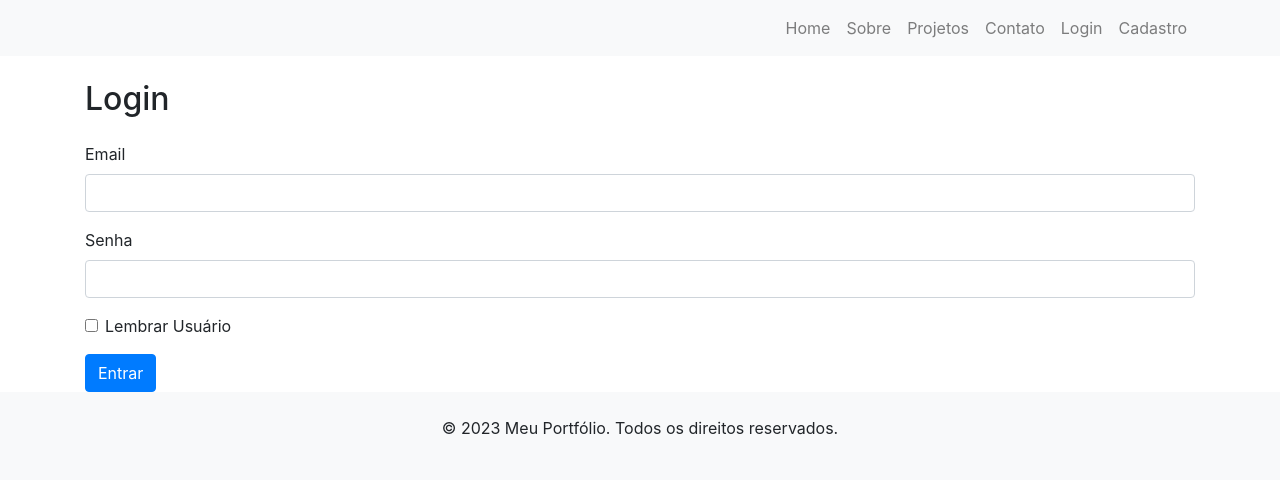
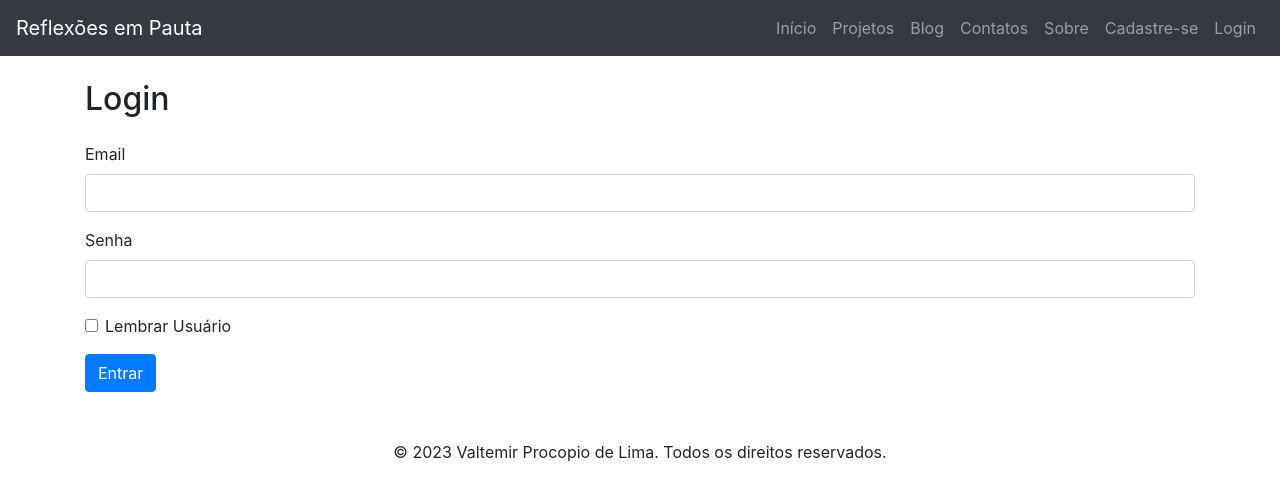
Before and after one commit to sssfilho/meuprojeto_now, a Flask app: page /login in a window 1280 px wide. Shown: the top 501 px of the page. Run offline with Flask 3, Linux system fonts and the light colour scheme; some libraries are stand-ins or nearby versions.

Commit message:
cript
cripto e banco de dados

```diff
--- a/app/__init__.py
+++ b/app/__init__.py
@@ -2,8 +2,11 @@ from flask import Flask
 from config import Config
 from flask_sqlalchemy import SQLAlchemy
 from flask_migrate import Migrate
+from flask_bcrypt import Bcrypt
 
 app = Flask(__name__)
+
+bcrypt = Bcrypt(app)
 
 app.config.from_object(Config)
 
--- a/app/routes.py
+++ b/app/routes.py
@@ -1,63 +1,42 @@
-from app import app, db
-from flask import render_template, url_for, flash, redirect, request, session
+from app import app , db, bcrypt
+from flask import render_template, url_for, request, flash, session, redirect
 from app.forms import Contato, Cadastro
 from app.models import ContatoModels, CadastroModel
+from flask_bcrypt import check_password_hash
+
 import time
 
+
 @app.route('/')
-@app.route('/index')
+def index():
+    return render_template('index.html',titulo = 'Página inicial')
 
-def index():
-    return render_template('index.html', title = 'Início')
+@app.route('/contatos', methods=['POST', 'GET'])
+def contatos():
 
+    formulario = Contato()
+    print('Acessou a rota contatos!')
+    if formulario.validate_on_submit():
+        flash('Seu cadastro foi enviado com sucesso!')
+        nome = formulario.nome.data
+        email = formulario.email.data
+        mensagem = formulario.mensagem.data
+
+        novo_contato = ContatoModels(nome=nome,email=email,mensagem=mensagem)
+        db.session.add(novo_contato)
+        db.session.commit()
+    return render_template('contatos.html', titulo = 'Contatos',formulario = formulario)
 @app.route('/sobre')
 def sobre():
-    return render_template('sobre.html', title = 'Sobre')
+    return render_template('sobre.html', titulo = 'Sobre')
 
-@app.route('/projeto', methods=['GET','POST'])
-def projeto():
-    return render_template('projeto.html', title='projeto')
+@app.route('/projetos')
+def projetos():
+    return render_template('projetos.html', titulo = 'Projetos' )
 
-
-@app.route('/contato', methods=['GET', 'POST'])
-def contato():
-    dados_formulario = None
-    formulario = Contato()
-    if formulario.validate_on_submit():
-        flash('SEU FORMULARIO FOI ENVIADO COM SUCESSO !!!')
-        nome = formulario.nome.data
-        email = formulario.email.data
-        telefone = formulario.telefone.data
-        conteudo = formulario.conteudo.data
-        novo_contato = ContatoModels(nome=nome, email=email, telefone=telefone, conteudo=conteudo)
-        db.session.add(novo_contato)
-        db.session.commit()
-
-
-
-    return render_template('contato.html', title='Contato', formulario = formulario, dados_formulario = dados_formulario)
-
-
-@app.route('/teste')
-def teste():
-    return render_template('teste.html')
-
-@app.route('/login', methods=['POST', 'GET'])
-def login():
-    if request.method == 'POST':
-        email = request.form.get('email')
-        senha = request.form.get('senha')
-        user = CadastroModel.query.filter_by(email = email, senha = senha).first()
-
-        if user and user.senha == senha:
-            session['user_id'] = user.id
-            flash('Seja bem vindo')
-            time.sleep(3)
-            return redirect(url_for('index'))
-        else:
-            flash('Senha ou email incorreto!')
-
-    return render_template('login.html')
+@app.route('/blog')
+def blog():
+    return render_template('blog.html', tituto = 'Blog')
 
 @app.route('/cadastro', methods=['POST', 'GET'])
 def cadastro():
@@ -69,11 +48,55 @@ def cadastro():
             sobrenome = cadastro.sobrenome.data
             email = cadastro.email.data
             senha = cadastro.senha.data
-            novo_cadastro = CadastroModel(nome=nome, sobrenome=sobrenome, email=email, senha=senha)
+            hash_senha = bcrypt.generate_password_hash(senha).decode('utf-8')
+            novo_cadastro = CadastroModel(nome=nome, sobrenome=sobrenome, email=email, senha=hash_senha)
             db.session.add(novo_cadastro)
             db.session.commit()
             flash('Seu cadastro foi realizado com sucesso!')
         except Exception as e:
-            flash('Ocorreu um erro ao cadastrar! Entre em contato como suporte: adm@admin.com')
+            flash('Ocorreu um erro ao cadastrar! Entre em contato com o suporte: adm@admin.com')
             print(str(e))
     return render_template('cadastro.html', titulo='Cadastro', cadastro=cadastro)
+
+
+@app.route('/login', methods=['GET', 'POST'])
+def login():
+    if request.method == 'POST':
+        email = request.form.get('email')
+        senha = request.form.get('senha')
+        user = CadastroModel.query.filter_by(email=email).first()
+
+        if user and check_password_hash(user.senha, senha):
+            session['email'] = user.email
+            session['nome'] = user.nome
+            session['sobrenome'] = user.sobrenome
+            session['senha'] = user.senha
+            flash('Seja bem vindo')
+            return redirect(url_for('index'))
+        else:
+            flash('Senha ou e-mail incorreto!')
+    return render_template('login.html', titulo='Login')
+@app.route('/sair')
+def sair():
+    session.pop('email', None)
+    session.pop('nome', None)
+    return redirect(url_for('login'))
+
+@app.route('/editar', methods=['POST', 'GET'])
+def editar():
+    if 'email' not in session:
+        return redirect(url_for('login'))
+    usuario = CadastroModel.query.filter_by(email = session['email']).first()
+    if request.method == 'POST':
+        usuario.nome = request.form.get('nome')
+        usuario.sobrenome = request.form.get('sobrenome')
+        usuario.email = request.form.get('email')
+        senha = request.form.get('senha')
+        usuario.senha = bcrypt.generate_password_hash(senha).decode('utf-8')
+        db.session.commit()
+        session['email'] = usuario.email
+        session['nome'] = usuario.nome
+        session['sobrenome'] = usuario.sobrenome
+        session['senha'] = usuario.senha
+        flash('Seus dados foram atualizados com sucesso!')
+    return render_template('editar.html', titulo= 'Editar', usuario = usuario)
--- a/app/templates/base.html
+++ b/app/templates/base.html
@@ -1,65 +1,73 @@
 <!DOCTYPE html>
 <html lang="pt-br">
+
 <head>
   <meta charset="UTF-8">
   <meta name="viewport" content="width=device-width, initial-scale=1.0">
-    <title>{% block title %}{{title}}{% endblock %}</title>
-    <link rel="stylesheet" href="{{ url_for('static', filename='css/styles.css') }}">
-    <link rel="stylesheet" href="https://stackpath.bootstrapcdn.com/bootstrap/4.5.2/css/bootstrap.min.css">
+  <title>{{titulo}}</title>
+  <link rel="stylesheet" href="{{url_for('static',filename='css/estilo.css')}}">
+  <!-- Incluindo o Bootstrap CSS -->
+  <link rel="stylesheet" href="https://maxcdn.bootstrapcdn.com/bootstrap/4.5.2/css/bootstrap.min.css">
+  <!-- Icons bootstrap -->
+  <link rel="stylesheet" href="https://cdn.jsdelivr.net/npm/bootstrap-icons@1.10.5/font/bootstrap-icons.css">
 </head>
 
 <body>
-    <nav class="navbar navbar-expand-lg navbar-light bg-light">
-        <div class="container">
-            <a class="navbar-brand" href="/">{{title}}</a>
+  <header>
+    <nav class="navbar navbar-expand-lg navbar-dark bg-dark">
+      <a class="navbar-brand" href="/">Reflexões em Pauta</a>
       <button class="navbar-toggler" type="button" data-toggle="collapse" data-target="#navbarNav"
         aria-controls="navbarNav" aria-expanded="false" aria-label="Toggle navigation">
         <span class="navbar-toggler-icon"></span>
       </button>
       <div class="collapse navbar-collapse" id="navbarNav">
         <ul class="navbar-nav ml-auto">
-                    <li class="nav-item">
-                        <a class="nav-link" href="/">Home</a>
+          <li class="nav-item"><a class="nav-link" href="/">Início</a></li>
+          <li class="nav-item"><a class="nav-link" href="/projetos">Projetos</a></li>
+          <li class="nav-item"><a class="nav-link" href="/blog">Blog</a></li>
+          <li class="nav-item"><a class="nav-link" href="/contatos">Contatos</a></li>
+          <li class="nav-item"><a class="nav-link" href="/sobre">Sobre</a></li>
+          {% if session['email'] %}
+          <li class="nav-item dropdown">
+            <a class="nav-link dropdown-toggle" href="#" id="userDropdown" role="button" data-toggle="dropdown" aria-haspopup="true" aria-expanded="false">
+              Olá, {{ session['nome'] }}
+            </a>
+            <div class="dropdown-menu dropdown-menu-right" aria-labelledby="userDropdown">
+              <h6 class="dropdown-header">Informações do Usuário</h6>
+              <div class="dropdown-divider"></div>
+              <p class="dropdown-item"><strong>Nome:</strong> {{ session['nome'] }}</p>
+              <p class="dropdown-item"><strong>Email:</strong> {{ session['email'] }}</p>
+              <div class="dropdown-divider"></div>
+              <a class="dropdown-item" href="/editar">Editar Dados</a>
+              <a class="dropdown-item" href="/sair">Sair</a>
+              <div class="dropdown-divider"></div>
+              <a class="dropdown-item" href="/excluir_conta" onclick="return confirm('Tem certeza de que deseja excluir sua conta? Essa ação é irreversível.');">Excluir Conta</a>
+            </div>
           </li>
-                    <li class="nav-item">
-                        <a class="nav-link" href="sobre">Sobre</a>
-                    </li>
-                    <li class="nav-item">
-                        <a class="nav-link" href="projeto">Projetos</a>
-                    </li>
-                    <li class="nav-item">
-                        <a class="nav-link" href="contato">Contato</a>
-                    </li>
-                    <li class="nav-item">
-                        <a class="nav-link" href="login">Login</a> <!-- Adicionando o link para a página de login -->
-                    </li>
-                    <li class="nav-item">
-                        <a class="nav-link" href="cadastro">Cadastro</a> <!-- Adicionando o link para a página de cadastro -->
-                    </li>
+
+          {% else %}
+            <li class="nav-item"><a class="nav-link" href="/cadastro">Cadastre-se</a></li>
+            <li class="nav-item"><a class="nav-link" href="/login">Login</a></li>
+          {% endif %}
         </ul>
       </div>
-        </div>
     </nav>
-
+  </header>
   <div class="container mt-4">
-        <header class="text-center">
-            <h1>{{title}}</h1>
-        </header>
-
-        <main>
-            <!-- Neste bloco principal, serão inseridos os conteúdos específicos de cada página -->
-            {% block content %}{% endblock %}
-        </main>
+    {% block conteudo %}
+    {% endblock %}
   </div>
 
-    <footer class="bg-light py-4">
+  <footer class="mt-5">
     <div class="container text-center">
-            <p>&copy; 2023 Meu Portfólio. Todos os direitos reservados.</p>
+      <p>&copy; 2023 Valtemir Procopio de Lima. Todos os direitos reservados.</p>
     </div>
   </footer>
 
-    <script src="https://code.jquery.com/jquery-3.5.1.slim.min.js"></script>
-    <script src="https://cdn.jsdelivr.net/npm/@popperjs/core@2.9.3/dist/umd/popper.min.js"></script>
-    <script src="https://stackpath.bootstrapcdn.com/bootstrap/4.5.2/js/bootstrap.min.js"></script>
+  <!-- Incluindo o Bootstrap JS -->
+  <script src="https://ajax.googleapis.com/ajax/libs/jquery/3.5.1/jquery.min.js"></script>
+  <script src="https://cdnjs.cloudflare.com/ajax/libs/popper.js/1.16.0/umd/popper.min.js"></script>
+  <script src="https://maxcdn.bootstrapcdn.com/bootstrap/4.5.2/js/bootstrap.min.js"></script>
 </body>
+
 </html>
--- a/app/templates/login.html
+++ b/app/templates/login.html
@@ -1,22 +1,9 @@
 {% extends 'base.html' %}
 
-{% block content %}
+{% block conteudo %}
 
+<section class="main-content">
 
-{% with messages = get_flashed_messages() %}
-    {% if messages %}
-        <div class="alert alert-info">
-            <ul>
-                {% for message in messages %}
-                  {{ message }}
-                {% endfor %}
-            </ul>
-        </div>
-    {% endif %}
-{% endwith %}
-
-<!DOCTYPE html>
-<section class="main-content">
   <h2 class="mb-4">Login</h2>
   <form action="{{ url_for('login') }}" method="post" class="needs-validation" novalidate>
     <div class="form-group">
@@ -43,6 +30,4 @@
     <button class="btn btn-primary" type="submit">Entrar</button>
   </form>
 </section>
-
-
 {% endblock %}
```
Also changed, not shown: app/templates/blog.html (added, +30 -0 lines), app/templates/editar.html (added, +39 -0 lines), app/teste.py (added). Lines whose indentation alone changed are shown as unchanged.
